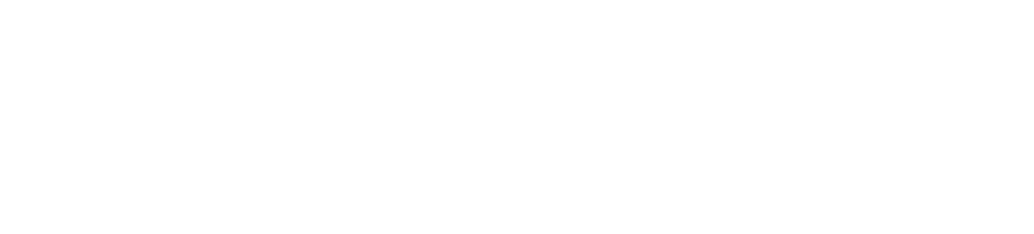
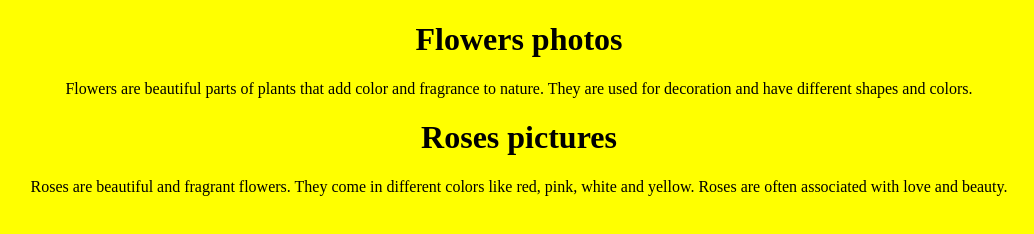
Before and after one commit to acciojob/inline-styling-Vishwajeet-Gupta-001, a website: page main.html in a window 1280 px wide. Shown: the whole page, without its empty margins (121-1155 px from the left). Drawn offline with Linux system fonts and the light colour scheme.

Commit message:
created a submission

```diff
--- a/main.html
+++ b/main.html
@@ -6,8 +6,18 @@
 	<link rel="stylesheet" href="styles.css">
 </head>
 
-<body>
+<body style="background-color:yellow;text-align:center;">
 	<!-- the entire body must be written by student -->
+	<div>
+		<h1 id="f1">Flowers photos</h1>
+		<p>Flowers are beautiful parts of plants that add color and fragrance to nature. They are used for decoration and have different shapes and colors.</p>
+	</div>
+
+	<div>
+		<h1 id="f2">Roses pictures</h1>
+		<p>Roses are beautiful and fragrant flowers. They come in different colors like red, pink, white and yellow. Roses are often associated with love and beauty.</p>
+	</div>
+
     <script type="text/javascript" src="./script.js">
 </script>
 
```
